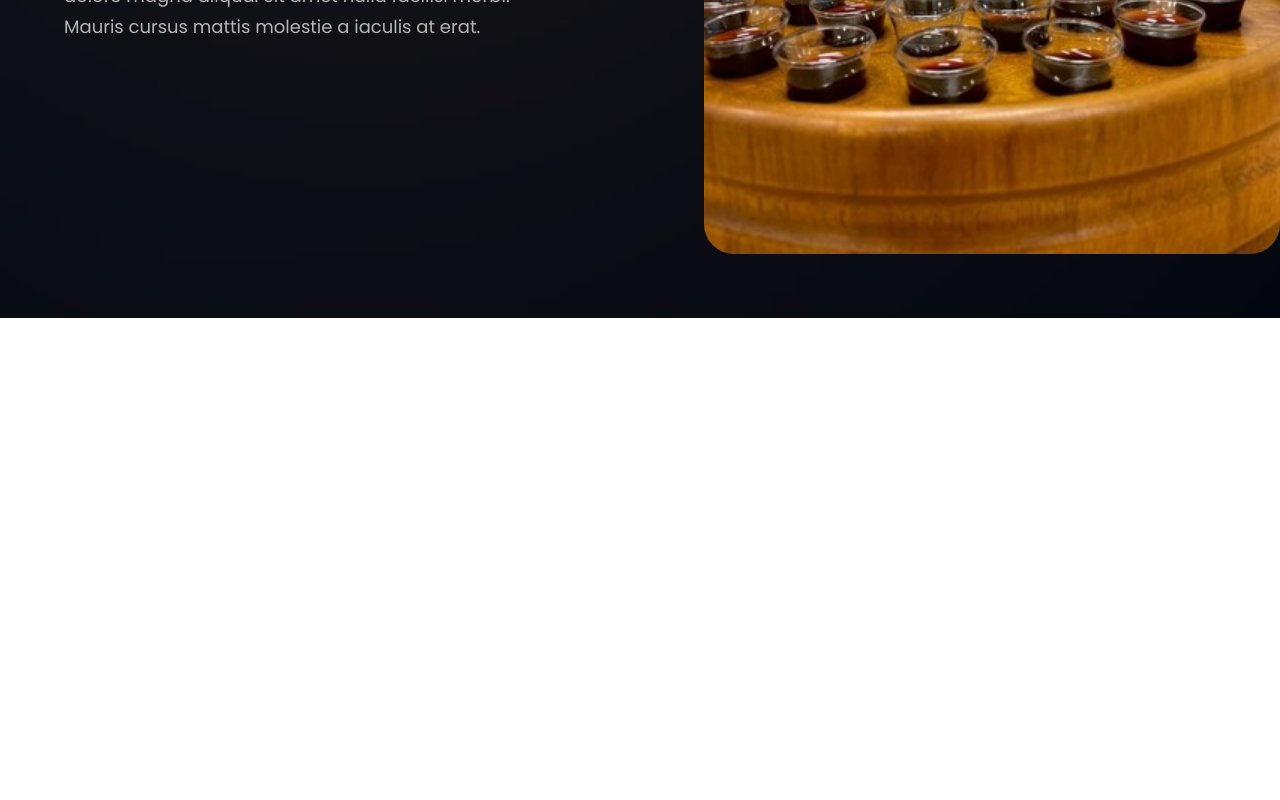
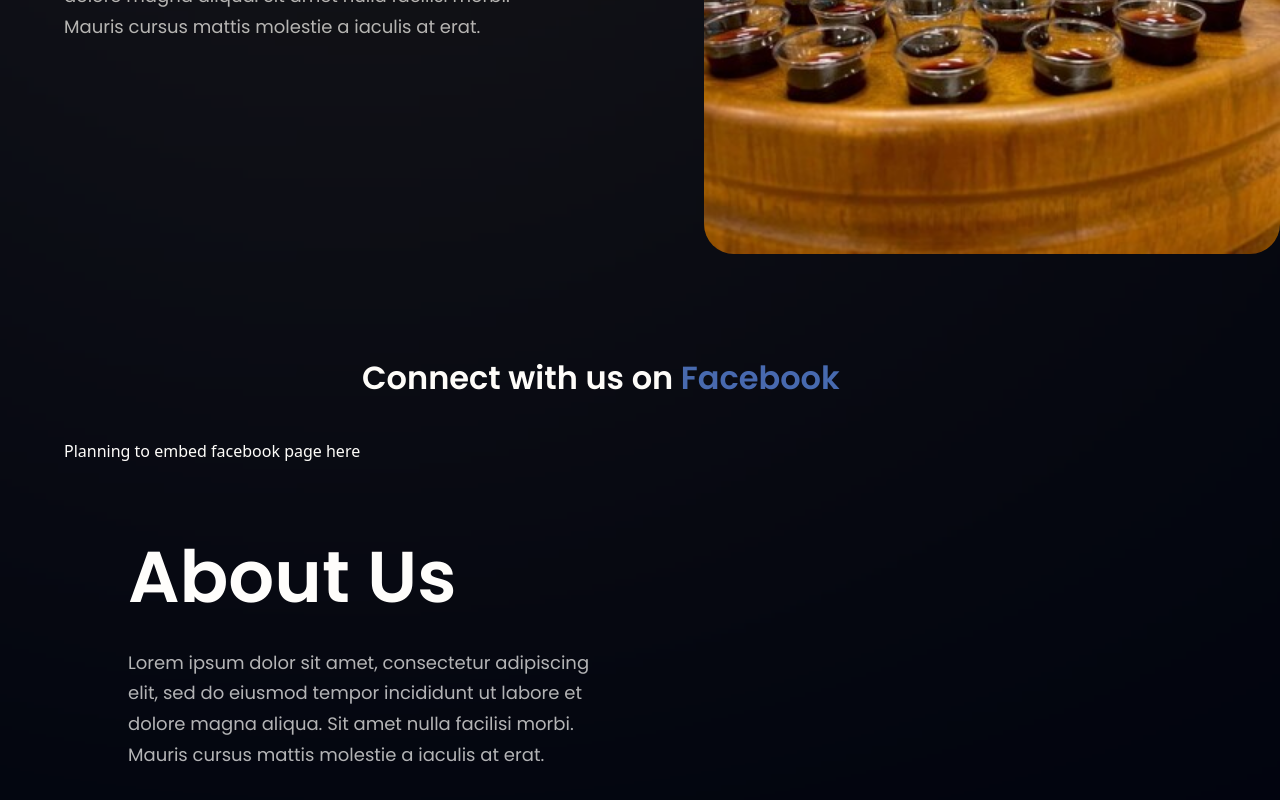
Before and after one commit to rdborrell/GGC-site, a React (Vite) app in the folder GGC-site/: page / in a window 1280 px wide. Shown: the part 666-1466 px from the top of the page. Before the commit the page ends 984 px from the top, so only its background shows below. Built offline with nearby package versions, Linux system fonts and the light colour scheme.

Commit message:
feat: added social and about component. fixed navbar and added new css

```diff
--- a/GGC-site/src/App.jsx
+++ b/GGC-site/src/App.jsx
@@ -1,7 +1,7 @@
 import React from 'react'
 import styles from './style'
 
-import { NavBar, Hero, Footer} from "./components"
+import { NavBar, Hero, Footer, About, Social} from "./components"
 
 const App = () => {
   return (
@@ -22,6 +22,13 @@
 
         <div className={`bg-primary ${styles.paddingX} ${styles.flexStart}`}>
           <div className={`${styles.boxWidth}`}>
+            <Social />
+          </div>
+        </div>
+
+        <div className={`bg-primary ${styles.paddingX} ${styles.flexStart}`}>
+          <div className={`${styles.boxWidth}`}>
+            <About />
           </div>
         </div>
 
--- /dev/null
+++ b/GGC-site/src/components/About.jsx
@@ -0,0 +1,21 @@
+import React from 'react'
+import styles from '../style'
+import {churchPicture} from '../assets'
+
+const About = () => {
+  return(
+    <section id='about' className={`flex md:flex-row flex-col ${styles.paddingY}`}>
+      <div className={`flex-1 ${styles.flexStart} flex-col xl:px-0 sm:px-16 px-6`}>
+        <div className='flex flex-row justify-between items-center w-full'>
+          <h1 className='flex-1 font-poppins position-centered font-semibold ss:text-[72px] text-[52px] text-white ss:leading-[100.8px] leading-[75px]'>
+            About Us
+          </h1>
+        </div>
+        <p className={`${styles.paragraph} max-w-[470px] mt-5`}>Lorem ipsum dolor sit amet, consectetur adipiscing elit, sed do eiusmod tempor incididunt ut labore et dolore magna aliqua.
+          Sit amet nulla facilisi morbi. Mauris cursus mattis molestie a iaculis at erat.</p>
+      </div>
+    </section>
+  )
+}
+
+export default About
--- a/GGC-site/src/components/NavBar.jsx
+++ b/GGC-site/src/components/NavBar.jsx
@@ -11,7 +11,7 @@
            alt='GGChurch'
            className='w-[120px] h-[40px]'/>
 
-      <ul className='list-none sm:flex hidden justify-end items-center flex-1'>
+      <ul className='list-none sm:flex hidden justify-end items-center flex-1 z-[2]'>
         {navLinks.map((nav, index) => (
           <li
             key={nav.id}
--- /dev/null
+++ b/GGC-site/src/components/Social.jsx
@@ -0,0 +1,23 @@
+import React from 'react'
+import styles from '../style'
+import {churchPicture} from '../assets'
+
+const Social = () => {
+  return(
+    <section>
+        <div className='centered-div'>
+            <h1 className='flex-1 font-poppins font-semibold ss:text-[32px] text-[12px] text-white ss:leading-[100.8px] leading-[75px]'>
+            Connect with us on
+            <span className='facebook_blue'> Facebook</span>
+            </h1>
+        </div>
+        <div>
+            <p className='text-white'>
+                Planning to embed facebook page here
+            </p>
+        </div>
+    </section>
+  )
+}
+
+export default Social
--- a/GGC-site/src/components/index.js
+++ b/GGC-site/src/components/index.js
@@ -1,9 +1,13 @@
 import NavBar from "./NavBar";
 import Footer from "./Footer";
 import Hero from "./Hero";
+import About from "./About";
+import Social from "./Social";
 
 export {
   NavBar,
   Footer,
   Hero,
+  About,
+  Social
 };
--- a/GGC-site/src/index.css
+++ b/GGC-site/src/index.css
@@ -24,10 +24,17 @@
 
 .navbar{
   border-bottom: 0px solid transparent;
+  z-index: 0;
 }
 
 .bg-transparent{
   background-color: #00040F;
+}
+
+.centered-div {
+  margin: auto;
+  width: 50%;
+  padding: 10px;
 }
 
 .text-gradient {
@@ -157,3 +164,7 @@
   background: rgba(255, 255, 255, 0.6);
   filter: blur(750px);
 }
+
+.facebook_blue{
+  color: #4267B2;
+}
```
